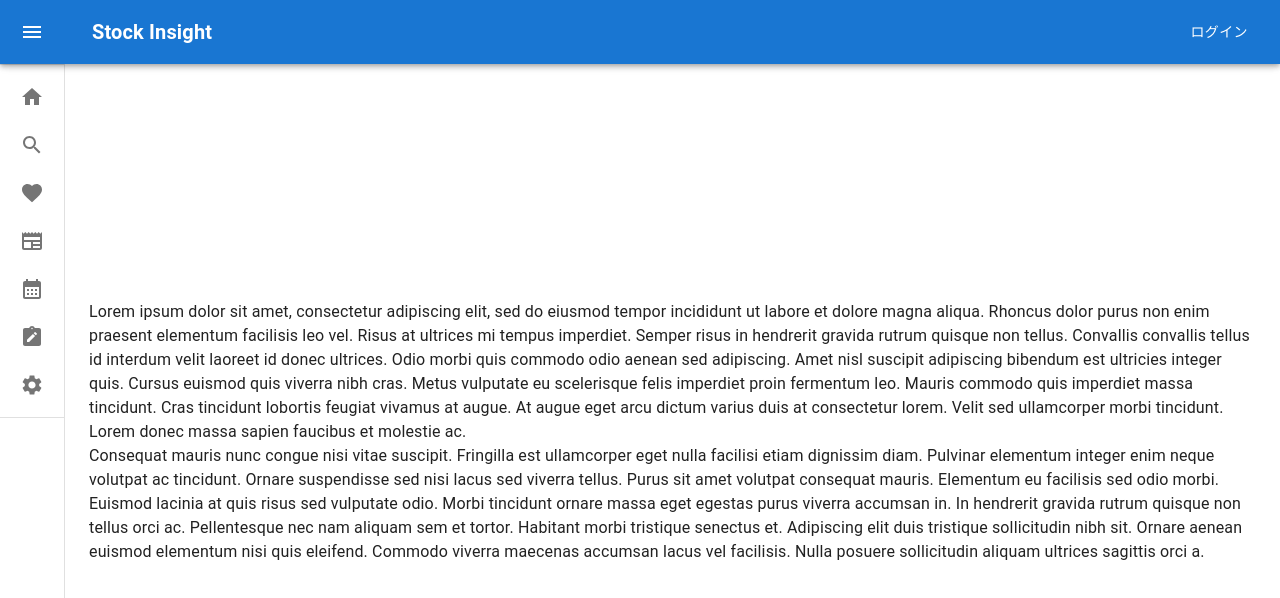
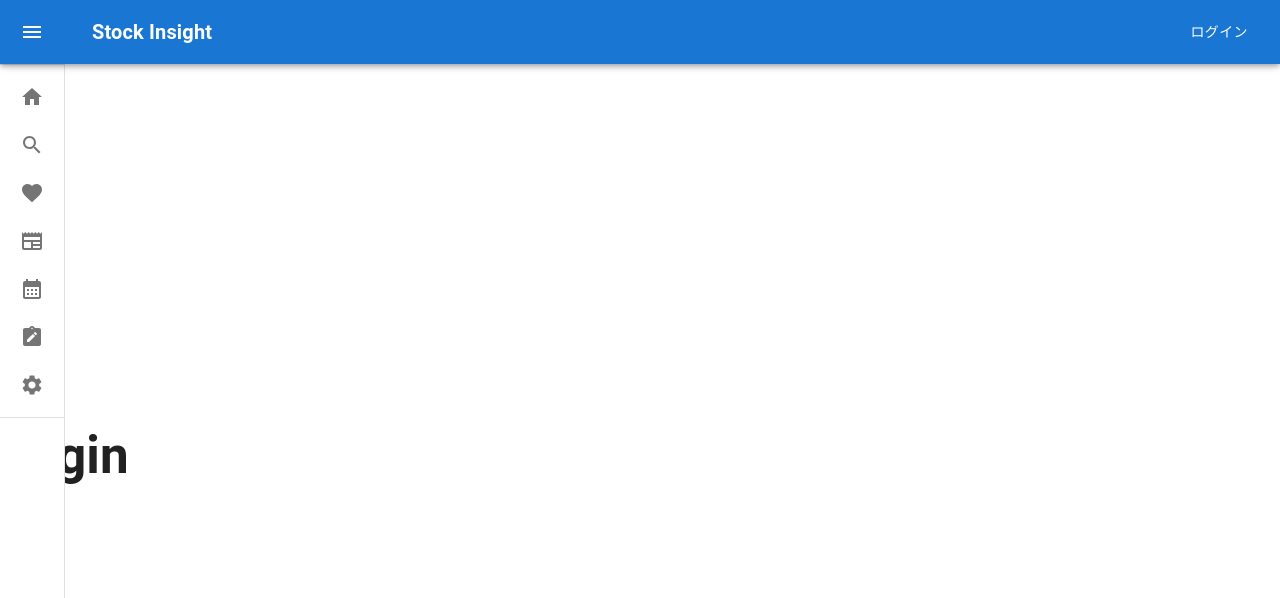
Before and after one commit to d-ishizuka/stock_insight, a React (Vite) app in the folder frontend/: page /login in a window 1280 px wide. Shown: the top 598 px of the page. Built offline with nearby package versions, Linux system fonts and the light colour scheme.

Commit message:
Add Basic Routing

```diff
--- a/frontend/src/App.tsx
+++ b/frontend/src/App.tsx
@@ -1,4 +1,13 @@
-import { MiniDrawer } from "./components/Navbar"
+import { MiniDrawer } from "./components/Navbar";
+import { Routes, Route } from 'react-router-dom';
+import { Home } from './pages/Home';
+import { Search } from './pages/Search';
+import { Favorites } from './pages/Favorites';
+import { News } from './pages/News';
+import { Calender } from './pages/Calendar';
+import { Note } from './pages/Note';
+import { Settings } from './pages/Settings';
+import { Login } from './pages/Login';
 
 function App() {
 
@@ -7,6 +16,17 @@ function App() {
       <div className="content">
         <MiniDrawer />
       </div>
+
+      <Routes>
+        <Route path="/" element={<Home />} />
+        <Route path="users/:id/search" element={<Search />} />
+        <Route path="users/:id/favorites" element={<Favorites />} />
+        <Route path="users/:id/news" element={<News />} />
+        <Route path="calender" element={<Calender />} />
+        <Route path="users/:id/notes" element={<Note />} />
+        <Route path="users/:id/settings" element={<Settings />} />
+        <Route path="login" element={<Login />} />
+      </Routes>
     </>
   )
 }
--- a/frontend/src/components/Navbar.tsx
+++ b/frontend/src/components/Navbar.tsx
@@ -123,7 +123,7 @@ export const MiniDrawer = () => {
           <div className={styles.headerTitle}>
             Stock Insight
           </div>
-          <Button color="inherit" href="#">ログイン</Button>
+          <Button color="inherit" href="/login">ログイン</Button>
         </Toolbar>
       </AppBar>
       <Drawer variant="permanent" open={open}>
@@ -136,7 +136,7 @@ export const MiniDrawer = () => {
         <List>
           {NavbarData.map((value, key) => (
             // TODO:ListItemにRouterのReactRouterLinkを使う
-            <ListItem key={key} disablePadding sx={{ display: 'block' }}>
+            <ListItem key={key} disablePadding sx={{ display: 'block' }} component={Link} to={value.link}>
               <ListItemButton
                 sx={{
                   minHeight: 48,
@@ -162,33 +162,6 @@ export const MiniDrawer = () => {
       </Drawer>
       <Box component="main" sx={{ flexGrow: 1, p: 3 }}>
         <DrawerHeader />
-        <div>
-          Lorem ipsum dolor sit amet, consectetur adipiscing elit, sed do eiusmod
-          tempor incididunt ut labore et dolore magna aliqua. Rhoncus dolor purus non
-          enim praesent elementum facilisis leo vel. Risus at ultrices mi tempus
-          imperdiet. Semper risus in hendrerit gravida rutrum quisque non tellus.
-          Convallis convallis tellus id interdum velit laoreet id donec ultrices.
-          Odio morbi quis commodo odio aenean sed adipiscing. Amet nisl suscipit
-          adipiscing bibendum est ultricies integer quis. Cursus euismod quis viverra
-          nibh cras. Metus vulputate eu scelerisque felis imperdiet proin fermentum
-          leo. Mauris commodo quis imperdiet massa tincidunt. Cras tincidunt lobortis
-          feugiat vivamus at augue. At augue eget arcu dictum varius duis at
-          consectetur lorem. Velit sed ullamcorper morbi tincidunt. Lorem donec massa
-          sapien faucibus et molestie ac.
-        </div>
-        <div>
-          Consequat mauris nunc congue nisi vitae suscipit. Fringilla est ullamcorper
-          eget nulla facilisi etiam dignissim diam. Pulvinar elementum integer enim
-          neque volutpat ac tincidunt. Ornare suspendisse sed nisi lacus sed viverra
-          tellus. Purus sit amet volutpat consequat mauris. Elementum eu facilisis
-          sed odio morbi. Euismod lacinia at quis risus sed vulputate odio. Morbi
-          tincidunt ornare massa eget egestas purus viverra accumsan in. In hendrerit
-          gravida rutrum quisque non tellus orci ac. Pellentesque nec nam aliquam sem
-          et tortor. Habitant morbi tristique senectus et. Adipiscing elit duis
-          tristique sollicitudin nibh sit. Ornare aenean euismod elementum nisi quis
-          eleifend. Commodo viverra maecenas accumsan lacus vel facilisis. Nulla
-          posuere sollicitudin aliquam ultrices sagittis orci a.
-        </div>
       </Box>
     </Box>
   );
--- a/frontend/src/components/NavbarData.tsx
+++ b/frontend/src/components/NavbarData.tsx
@@ -7,6 +7,7 @@ import CalendarMonthIcon from '@mui/icons-material/CalendarMonth';
 import NoteAltIcon from '@mui/icons-material/NoteAlt';
 import SettingsIcon from '@mui/icons-material/Settings';
 
+// TODO: user_idを埋めて動的にリンクを生成する
 export const NavbarData = [
   {
     title: "ホーム",
@@ -16,17 +17,17 @@ export const NavbarData = [
   {
     title: "検索",
     icon: <SearchIcon />,
-    link: "/search",
+    link: "/users/1/search",
   },
   {
     title: "お気に入り",
     icon: <FavoriteIcon />,
-    link: "/favorites",
+    link: "/users/1/favorites",
   },
   {
     title: "ニュース",
     icon: <NewspaperIcon />,
-    link: "/news",
+    link: "/users/1/news",
   },
   {
     title: "決算・イベント",
@@ -34,13 +35,13 @@ export const NavbarData = [
     link: "/calendar",
   },
   {
-    title: "売買日記",
+    title: "売買記録",
     icon: <NoteAltIcon />,
-    link: "/notes",
+    link: "/users/1/notes",
   },
   {
     title: "設定",
     icon: <SettingsIcon />,
-    link: "/settings",
+    link: "/users/1/settings",
   }
 ]
--- a/frontend/src/main.tsx
+++ b/frontend/src/main.tsx
@@ -1,10 +1,13 @@
 import React from 'react'
 import ReactDOM from 'react-dom/client'
+import { BrowserRouter } from 'react-router-dom'
 import App from './App.tsx'
 import './index.css'
 
 ReactDOM.createRoot(document.getElementById('root')!).render(
   <React.StrictMode>
-    <App />
+    <BrowserRouter>
+      <App />
+    </BrowserRouter>
   </React.StrictMode>,
 )
--- /dev/null
+++ b/frontend/src/pages/Calendar.tsx
@@ -0,0 +1,9 @@
+import React from 'react';
+
+export const Calender = () => {
+  return (
+    <div>
+      <h1>Calender</h1>
+    </div>
+  );
+}
--- /dev/null
+++ b/frontend/src/pages/Favorites.tsx
@@ -0,0 +1,9 @@
+import React from 'react';
+
+export const Favorites = () => {
+  return (
+    <div>
+      <h1>Favorite</h1>
+    </div>
+  );
+}
--- /dev/null
+++ b/frontend/src/pages/Home.tsx
@@ -0,0 +1,9 @@
+import React from 'react';
+
+export const Home = () => {
+  return (
+    <div>
+      <h1>Home</h1>
+    </div>
+  );
+}
--- /dev/null
+++ b/frontend/src/pages/Login.tsx
@@ -0,0 +1,9 @@
+import React from 'react';
+
+export const Login = () => {
+  return (
+    <div>
+      <h1>Login</h1>
+    </div>
+  );
+}
--- /dev/null
+++ b/frontend/src/pages/News.tsx
@@ -0,0 +1,9 @@
+import React from 'react';
+
+export const News = () => {
+  return (
+    <div>
+      <h1>News</h1>
+    </div>
+  );
+}
--- /dev/null
+++ b/frontend/src/pages/Note.tsx
@@ -0,0 +1,9 @@
+import React from 'react';
+
+export const Note = () => {
+  return (
+    <div>
+      <h1>Note</h1>
+    </div>
+  );
+}
--- /dev/null
+++ b/frontend/src/pages/Search.tsx
@@ -0,0 +1,9 @@
+import React from 'react';
+
+export const Search = () => {
+  return (
+    <div>
+      <h1>Search</h1>
+    </div>
+  );
+}
--- /dev/null
+++ b/frontend/src/pages/Settings.tsx
@@ -0,0 +1,9 @@
+import React from 'react';
+
+export const Settings = () => {
+  return (
+    <div>
+      <h1>Settings</h1>
+    </div>
+  );
+}
```
